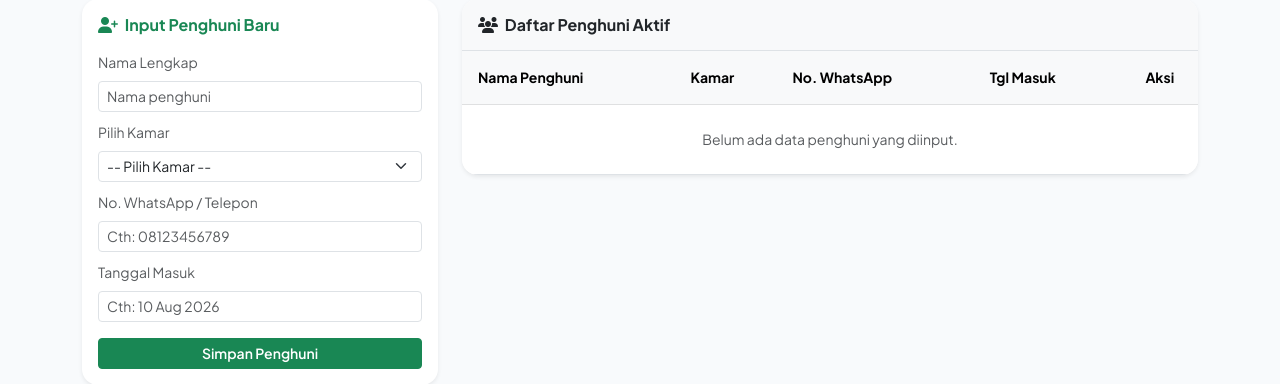
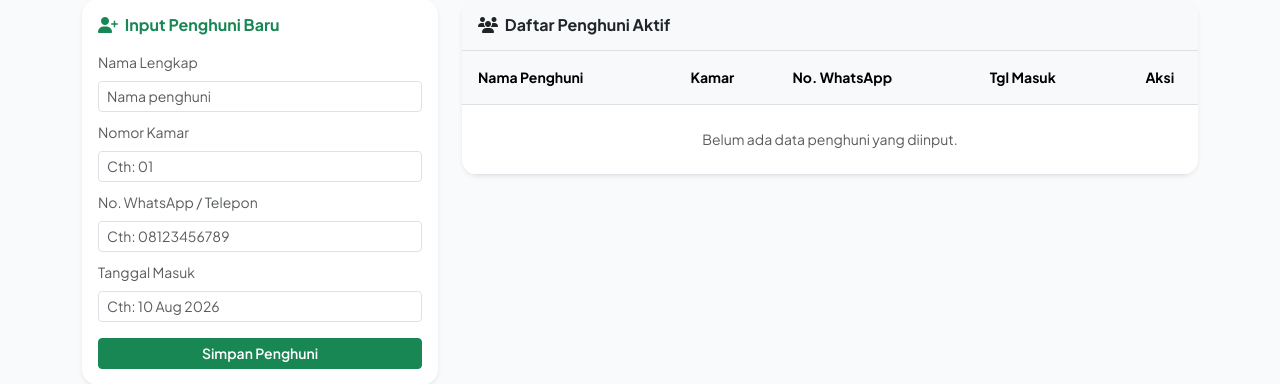
Before and after one commit to oktaviandwipramudya504-sys/kos-yevia-baru, a Flask app: page /penghuni in a window 1280 px wide. Shown: the part 143-527 px from the top of the page. Run offline with Flask 3, Linux system fonts and the light colour scheme; the visitor is signed in with stand-in values (Sample User, id 1).

Commit message:
Ubah input kamar penghuni menjadi text box kosong

```diff
--- a/templates/penghuni.html
+++ b/templates/penghuni.html
@@ -29,15 +29,8 @@
                             <input type="text" class="form-control form-control-sm" name="nama" placeholder="Nama penghuni" required>
                         </div>
                         <div class="mb-2">
-                            <label class="form-label small text-muted">Pilih Kamar</label>
-                            <select class="form-select form-select-sm" name="kamar" required>
-                                <option value="" disabled selected>-- Pilih Kamar --</option>
-                                {% for k in kamar_list %}
-                                    {% if k.status == 'Kosong' %}
-                                        <option value="{{ k.nomor }}">{{ k.nomor }}</option>
-                                    {% endif %}
-                                {% endfor %}
-                            </select>
+                            <label class="form-label small text-muted">Nomor Kamar</label>
+                            <input type="text" class="form-control form-control-sm" name="kamar" placeholder="Cth: 01" required>
                         </div>
                         <div class="mb-2">
                             <label class="form-label small text-muted">No. WhatsApp / Telepon</label>
```
